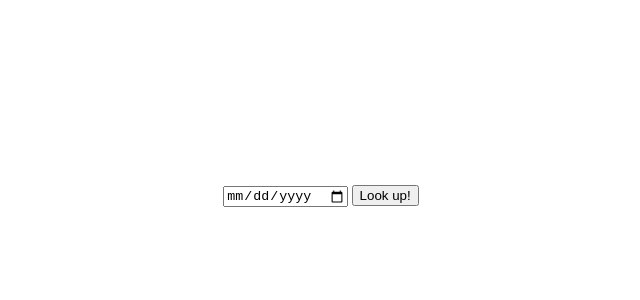
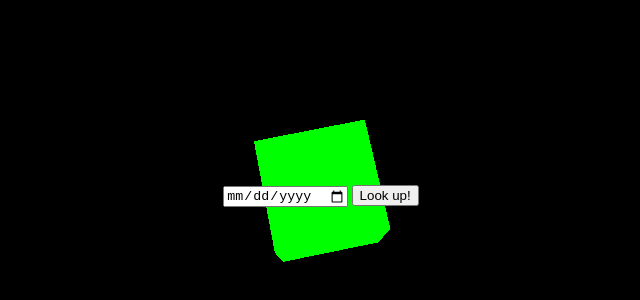
Before and after one commit to JohnCuba/nasafta, a Svelte app: page / in a window 1280 px wide. Shown: the part 204-504 px from the top of the page, without its empty margins (319-959 px from the left). Built offline with nearby package versions, Linux system fonts and the light colour scheme.

Commit message:
add threejs

```diff
--- /dev/null
+++ b/src/components/3d/Scene.svelte
@@ -0,0 +1,42 @@
+<script>
+import {onMount} from 'svelte';
+import * as THREE from 'three';
+
+onMount(() => {
+  let scene = new THREE.Scene();
+  var camera = new THREE.PerspectiveCamera( 75, window.innerWidth / window.innerHeight, 0.1, 1000 );
+
+  var renderer = new THREE.WebGLRenderer();
+  renderer.setSize( window.innerWidth, window.innerHeight );
+  document.getElementById('root').appendChild(renderer.domElement);
+
+  var geometry = new THREE.BoxGeometry();
+  var material = new THREE.MeshBasicMaterial( { color: 0x00ff00 } );
+  var cube = new THREE.Mesh( geometry, material );
+  scene.add( cube );
+
+  camera.position.z = 5;
+
+  function animate() {
+    requestAnimationFrame( animate );
+    cube.rotation.x += 0.01;
+    cube.rotation.y += 0.01;
+    renderer.render( scene, camera );
+  }
+  animate();
+});
+</script>
+
+
+<main id='root' >
+  <slot></slot>
+</main>
+
+<style>
+main {
+  display: flex;
+  flex-direction: column;
+  justify-content: center;
+  align-items: center;
+}
+</style>
--- a/src/components/App.svelte
+++ b/src/components/App.svelte
@@ -2,19 +2,10 @@
 	import { date } from '../service/stores';
 	import EnterDate from './EnterDate.svelte';
 	import Messages from './Messages.svelte';
+	import Scene from './3d/Scene.svelte';
 </script>
 
-<main>
+<Scene>
 	<EnterDate />
 	<Messages />
-</main>
-
-<style>
-	main {
-		height: 100vh;
-		display: flex;
-		flex-direction: column;
-		justify-content: center;
-		align-items: center;
-	}
-</style>
+</Scene>
```
